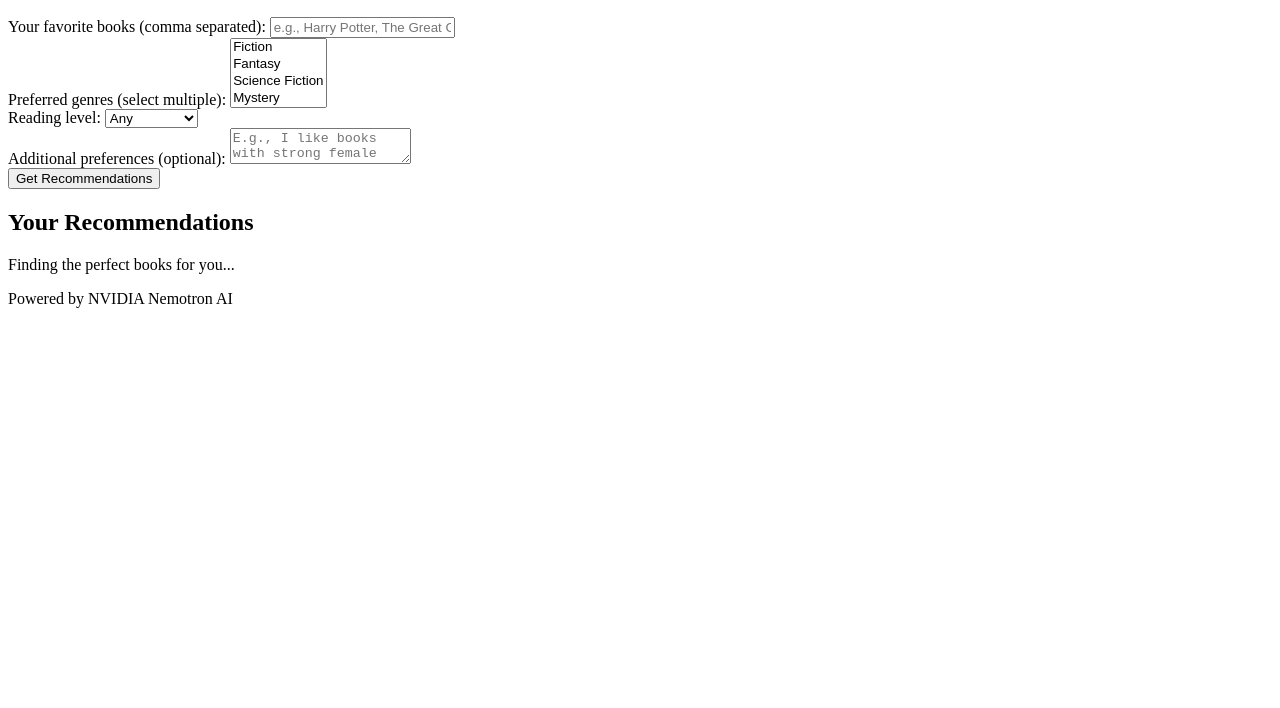
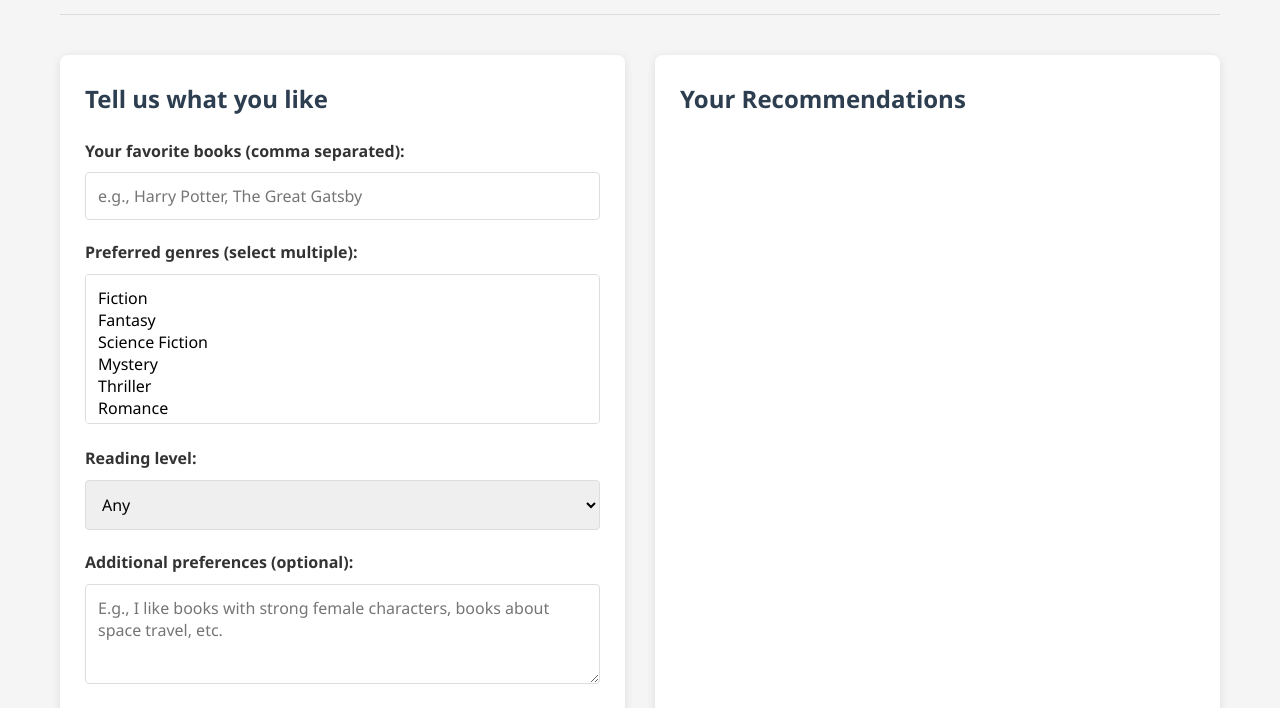
Before and after one commit to Amandeep-Singh07/Book-Recommender, a website: page public/index.html in a window 1280 px wide. Shown: the part 148-856 px from the top of the page. Before the commit the page ends 800 px from the top, so only its background shows below. Drawn offline with Linux system fonts and the light colour scheme; the site is published under a folder, as on GitHub Pages, so addresses that start at the root find nothing.

Commit message:
Code Refactored

```diff
--- a/index.html
+++ b/public/index.html
@@ -4,8 +4,8 @@
     <meta charset="UTF-8" />
     <meta name="viewport" content="width=device-width, initial-scale=1.0" />
     <title>Book Recommender</title>
-    <link rel="stylesheet" href="/assets/css/styles.css" />
-    <script defer src="/assets/js/script.js"></script>
+    <link rel="stylesheet" href="./assets/css/styles.css" />
+    <script defer src="./assets/js/script.js"></script>
   </head>
   <body>
     <div class="container">
--- a/server.js
+++ b/server.js
@@ -48,7 +48,7 @@ app.use((req, res, next) => {
 });
 
 app.get("/", async (req, res) => {
-  res.sendFile("index.html", { root: "./" });
+  res.sendFile("/index.html", { root: "./" });
 });
 
 app.post("/get-response", async (req, res) => {
```
